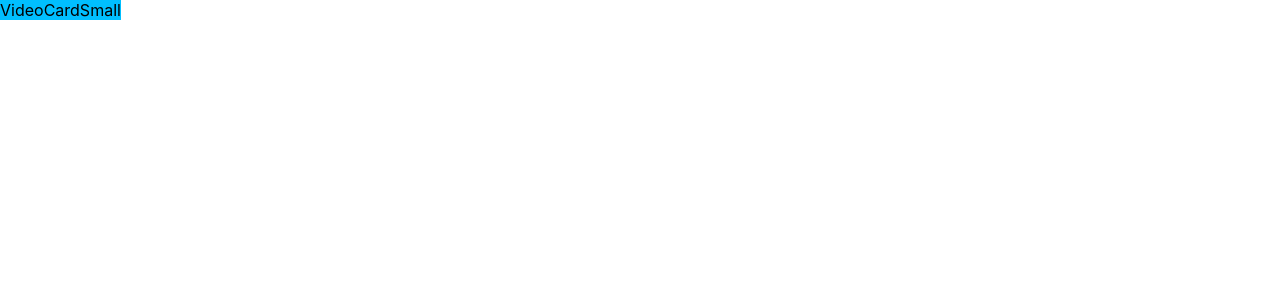
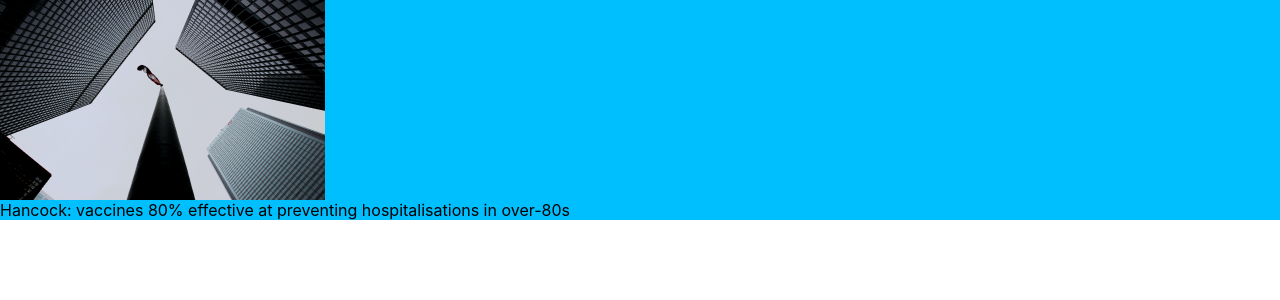
Before and after one commit to Parka/first-project, a React (Create React App) app: page / in a window 1280 px wide. Shown: the top 300 px of the page. Built offline with nearby package versions, Linux system fonts and the light colour scheme.

Commit message:
add structure to VideoCardSmall

```diff
--- a/src/components/VideoCardSmall/index.js
+++ b/src/components/VideoCardSmall/index.js
@@ -1,11 +1,15 @@
-import styles from './styles.module.css';
+import styles from "./styles.module.css";
 
 const VideoCardSmall = () => {
   return (
-    <span className={styles.main}>
-      VideoCardSmall
-    </span>
-  )
+    <div className={styles.main}>
+      <div className={styles.image}></div>
+      <div className={styles.body}>
+        <div className={styles.header}>Hancock: vaccines 80% effective at preventing hospitalisations in over-80s</div>
+        <div className={styles.text}></div>
+      </div>
+    </div>
+  );
 };
 
 export default VideoCardSmall;
--- a/src/components/VideoCardSmall/styles.module.css
+++ b/src/components/VideoCardSmall/styles.module.css
@@ -1,3 +1,9 @@
 .main {
   background-color: deepskyblue;
 }
+
+.image {
+  width: 325px;
+  height: 200px;
+  background-image: url("./america-inequality-coronavirus-1587146011346-facebookJumbo 2.png");
+}
```
Also changed, not shown: src/components/VideoCardSmall/america-inequality-coronavirus-1587146011346-facebookJumbo 2.png (renamed from public/america-inequality-coronavirus-1587146011346-facebookJumbo 2.png).
